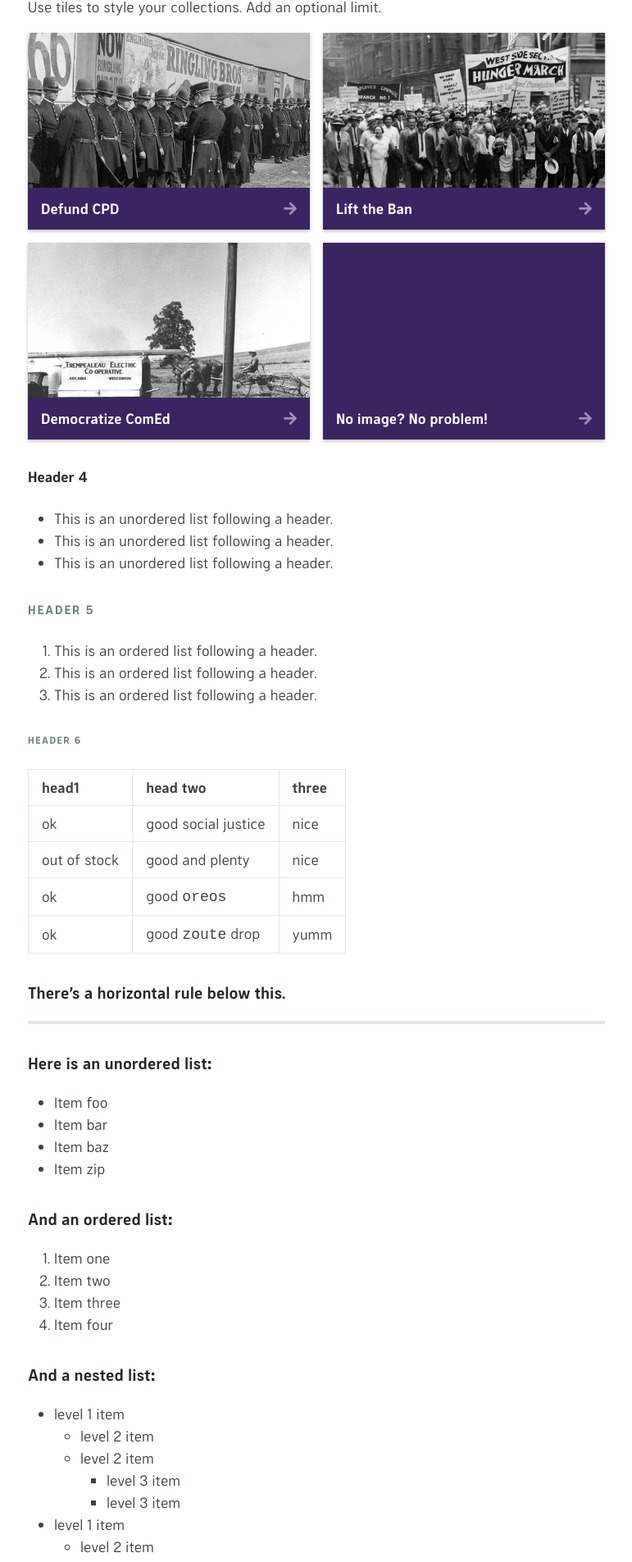
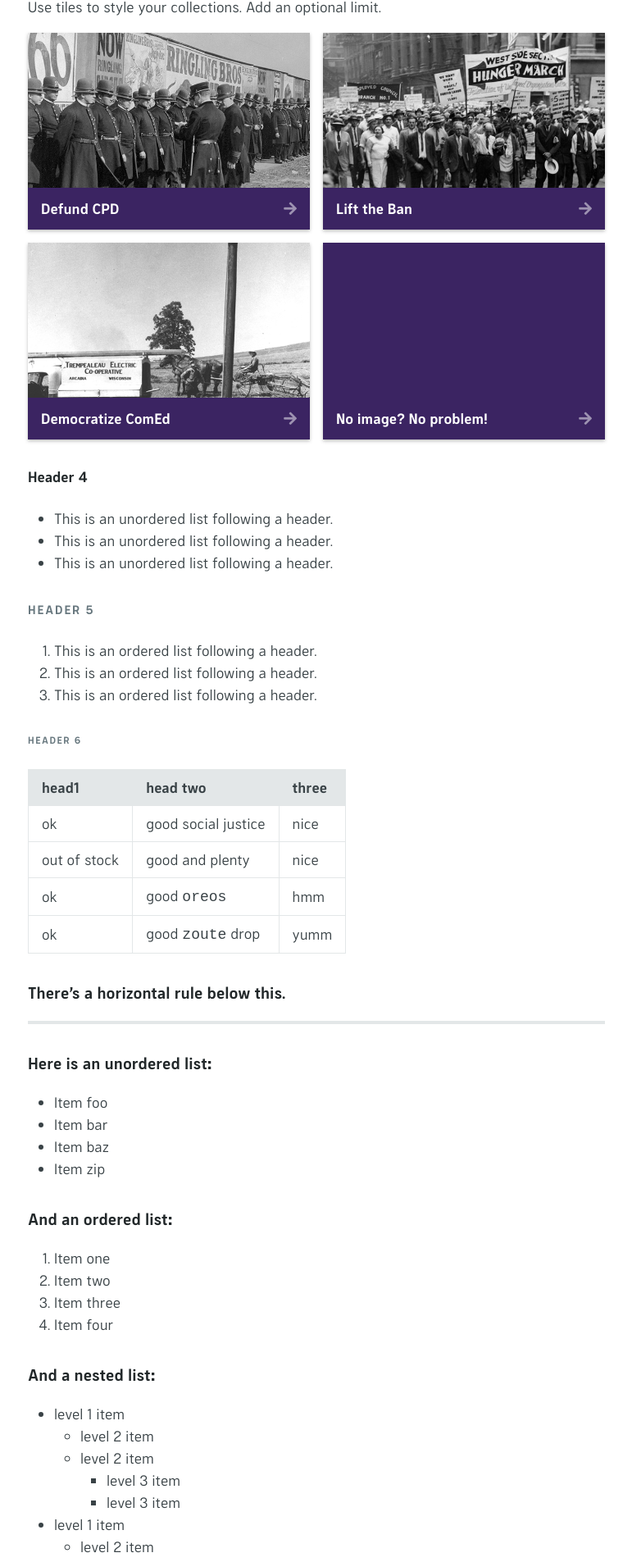
Before and after one commit to ChicagoDSA/haymarket, a Jekyll site: the page built from _homepage/en/index.md, in a window 1280 px wide. Shown: the part 1081-2986 px from the top of the page at 82% size, without its empty margins (254-1025 px from the left). Built offline with Jekyll 4.4.1, drawn with Linux system fonts in a browser that asks for light colours; nearby versions of some CDN libraries; some web fonts are replaced; our own code applies the rules of GitHub Pages for plain Markdown files; library files that are not in the unit come from our copies; the repository's description, which GitHub fills in, is left out.

Commit message:
table header has background color

```diff
--- a/_sass/jekyll-theme-haymarket.scss
+++ b/_sass/jekyll-theme-haymarket.scss
@@ -465,6 +465,7 @@ a {
 
 		th {
 			font-weight: bold;
+			background-color: $border-color;
 		}
 
 		th,
```
